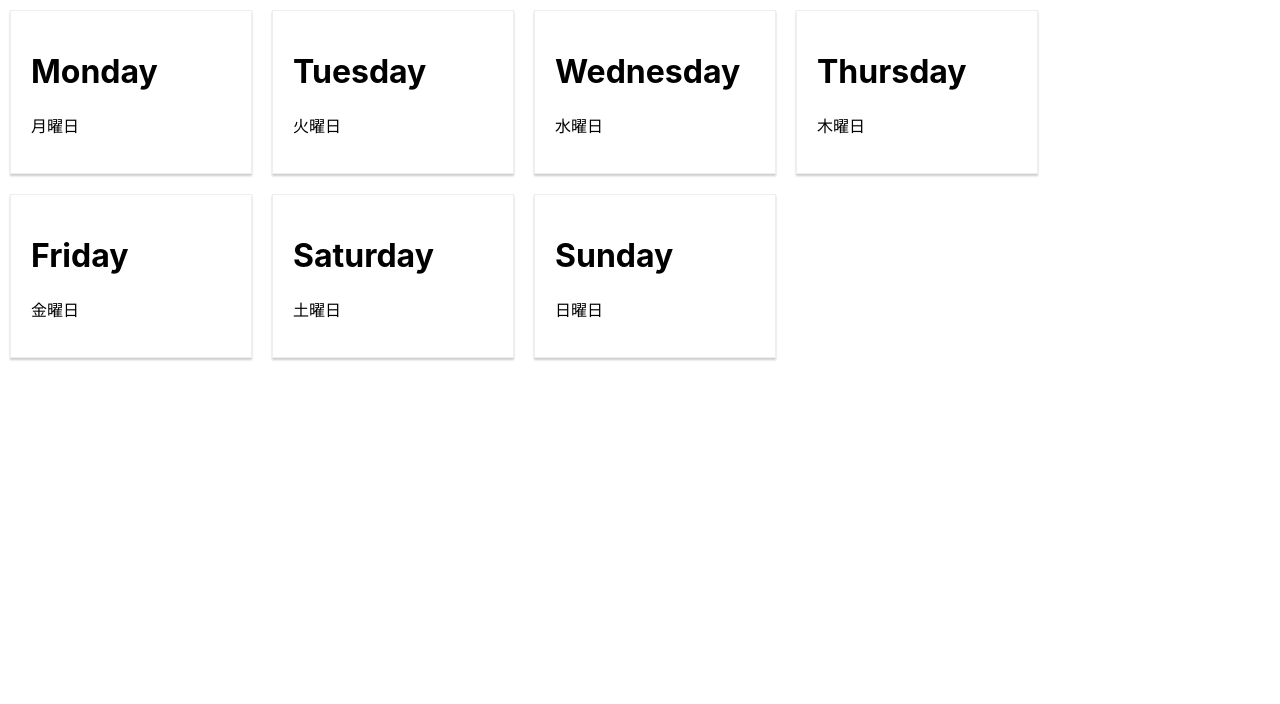
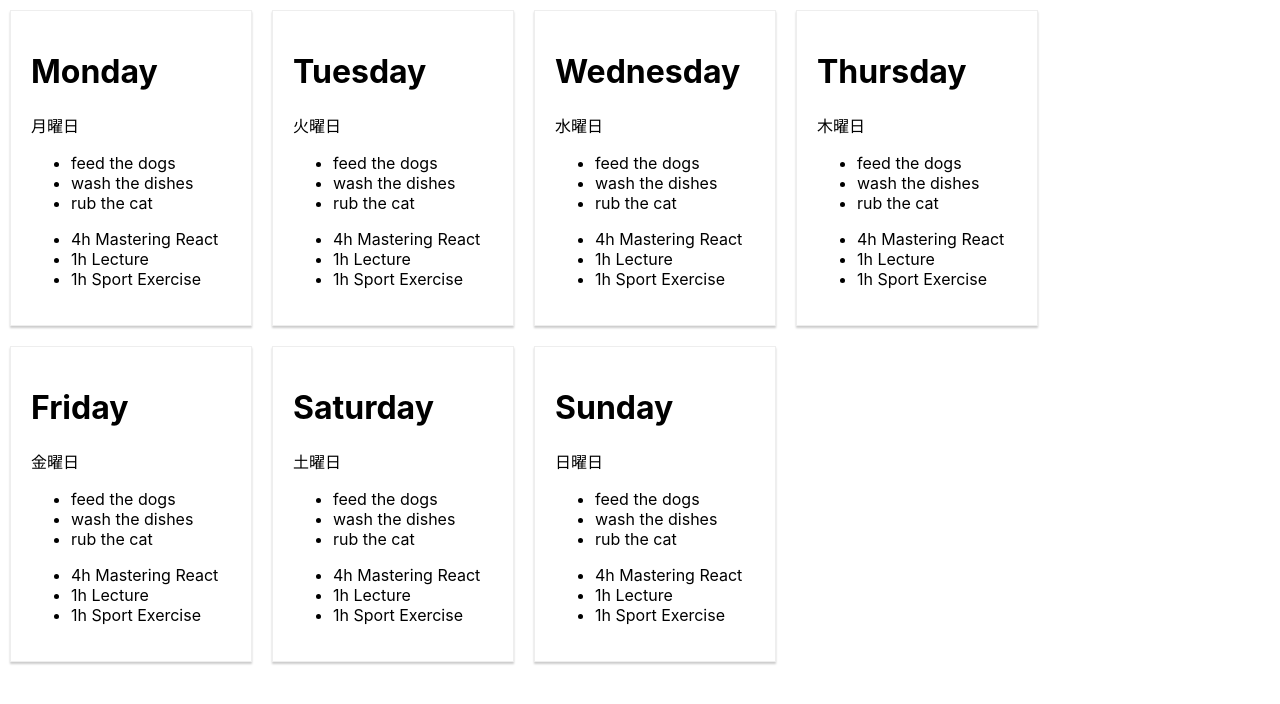
Before and after one commit to Filip9322/mastering-React, a React (Create React App) app in the folder mastering-react/: page / in a window 1280 px wide. Shown: the top 704 px of the page. Built offline with nearby package versions, Linux system fonts and the light colour scheme.

Commit message:
Creating class by component and stateless functional component comprenhesion

```diff
--- a/mastering-react/src/App.js
+++ b/mastering-react/src/App.js
@@ -5,7 +5,7 @@ import './App.css';
 class App extends Component {
   render() {
     return (
-      <div className="weekdays">
+      <div className="exercise">
         <Days />
       </div>
     );
--- a/mastering-react/src/Days.js
+++ b/mastering-react/src/Days.js
@@ -5,6 +5,8 @@ import React, { Component } from 'react';
 
 
 var taskPerDay   = ['feed the dogs','wash the dishes','rub the cat']
+var taskPerDay2  = ['4h Mastering React','1h Lecture','1h Sport Exercise']
+
 var weekDaysName = [
   {'name':"Monday",'japanese':"月曜日"},
   {'name':"Tuesday",'japanese':"火曜日"},
@@ -15,25 +17,23 @@ var weekDaysName = [
   {'name':"Sunday",'japanese':"日曜日"}
 ]
 
+//stateless functional programming
+const listTasks = (taskPerDay) =>
+  React.createElement("ul",{className:"spf tasks"},
+    taskPerDay.map((task,i) =>
+      React.createElement("li",{key:i},task)
+    )
+  )
 
-/*var ulReactClass = React.createClass
-({
-  displayName:"DayTasks",
-  render() {
-    return React.createElement("ul",{"className":"ingredients"},
-            this.props.tasksPerDay.map((task,i)=>
-              React.createElement("li",null,"task")
-            )
-          );
-  }
-});*/
+// Class by React Component
 class Days extends Component{
-  render(){
+  render()
+  {
     return(
-      <div>
-        {weekDaysName.map(weekday => {
+      <div className="weekdays">
+        {weekDaysName.map((weekday,i) => {
           return(
-          	<Day day = {weekday.name} japanese = {weekday.japanese} />
+          	<Day index={i} day = {weekday.name} japanese = {weekday.japanese} />
           )
         }
         )}
@@ -44,11 +44,17 @@ class Days extends Component{
 
 class Day extends Component{
   constructor(props) {super(props)}
+  renderListTask(task,i)
+  {
+    return React.createElement("li",{key:i},task)
+  }
   render(){
     return(
-        <div className="day">
+        <div className="day" data-key={this.props.index}>
           <h1>{this.props.day}</h1>
           <p>{this.props.japanese}</p>
+          {React.createElement("ul",{className:"tasks"},taskPerDay.map(this.renderListTask))}
+          {listTasks(taskPerDay2)}
         </div>
     )
   }
```
